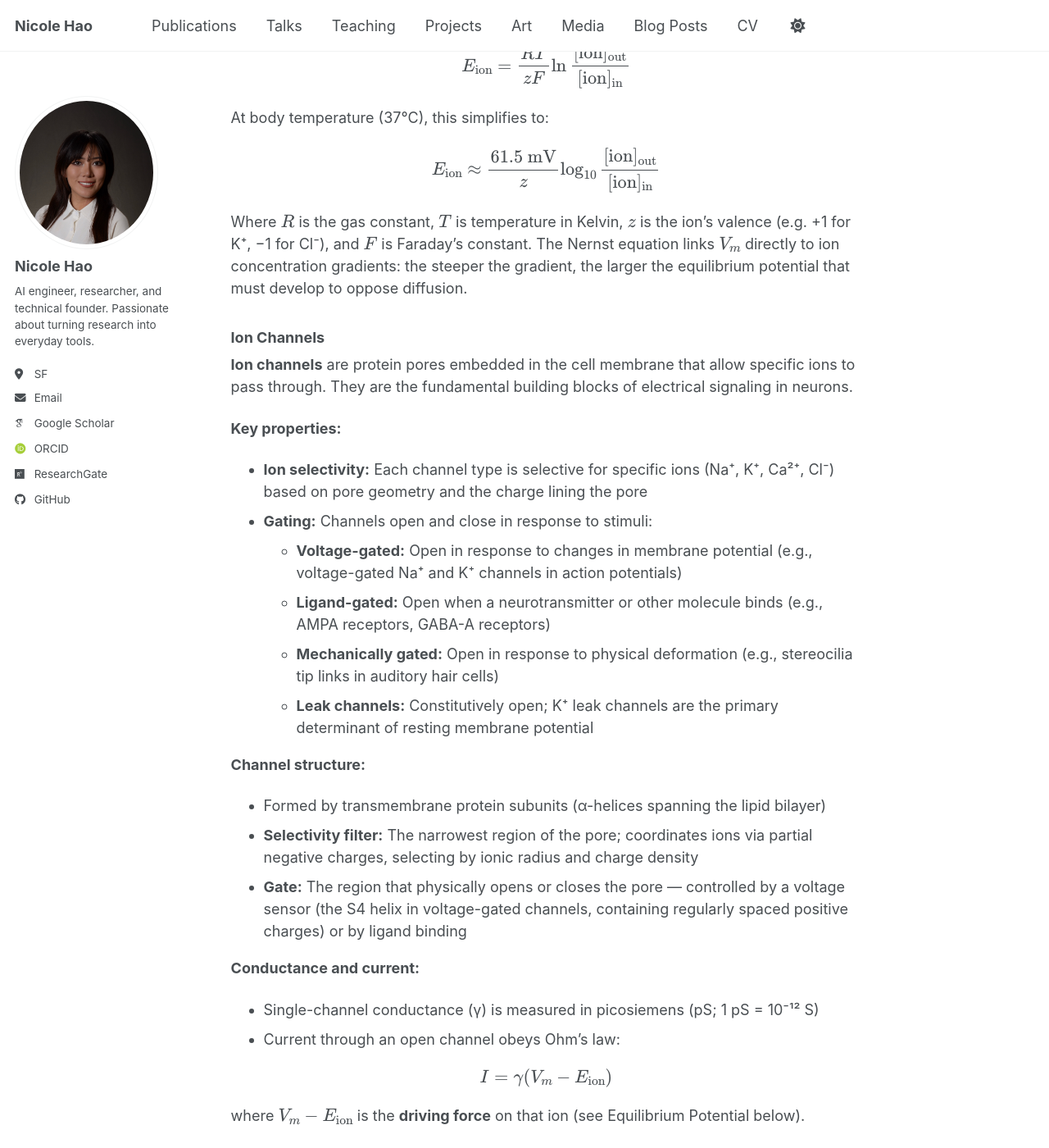
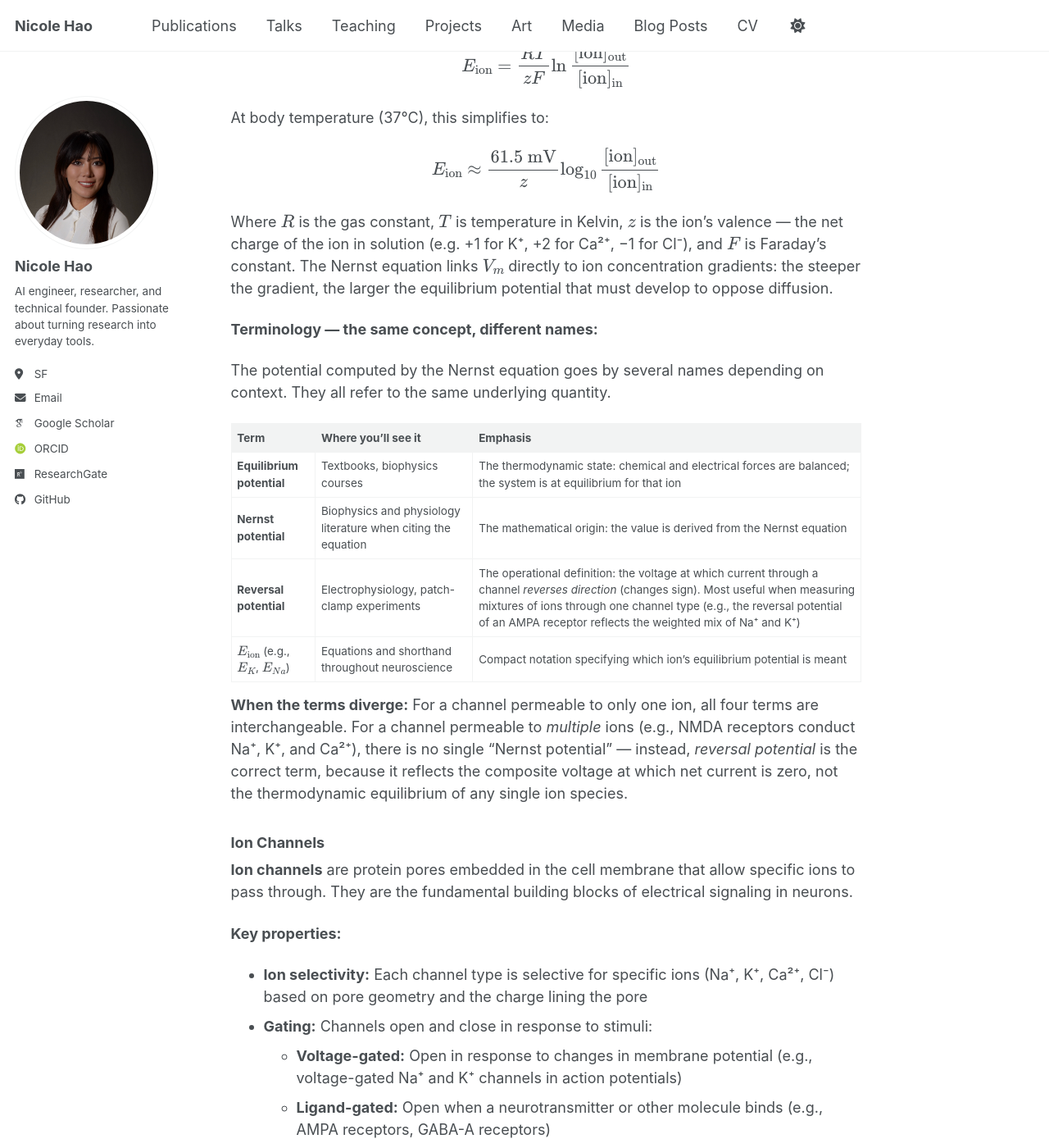
Before and after one commit to nicolehao34/nicolehao34.github.io, a Jekyll site: the page built from _posts/2025-08-18-Study-Notes-On-Neuroscience.md, in a window 1280 px wide and 1400 px high, scrolled down 6858 px. Shown: the whole window at 82% size. Built offline with Jekyll 4.4.1, drawn with Linux system fonts in a browser that asks for light colours; some web fonts are replaced; a script bundle is joined from its source files by our own code; library files that are not in the unit come from our copies; some of the changed text lies outside the part shown.

Commit message:
Enhance explanation of equilibrium potential in neuroscience notes and clarify terminology

```diff
--- a/_posts/2025-08-18-Study-Notes-On-Neuroscience.md
+++ b/_posts/2025-08-18-Study-Notes-On-Neuroscience.md
@@ -207,7 +207,20 @@ At body temperature (37°C), this simplifies to:
 
 $$E_{\text{ion}} \approx \frac{61.5 \text{ mV}}{z} \log_{10} \frac{[\text{ion}]_{\text{out}}}{[\text{ion}]_{\text{in}}}$$
 
-Where \\(R\\) is the gas constant, \\(T\\) is temperature in Kelvin, \\(z\\) is the ion's valence (e.g. +1 for K⁺, −1 for Cl⁻), and \\(F\\) is Faraday's constant. The Nernst equation links \\(V_m\\) directly to ion concentration gradients: the steeper the gradient, the larger the equilibrium potential that must develop to oppose diffusion.
+Where \\(R\\) is the gas constant, \\(T\\) is temperature in Kelvin, \\(z\\) is the ion's valence — the net charge of the ion in solution (e.g. +1 for K⁺, +2 for Ca²⁺, −1 for Cl⁻), and \\(F\\) is Faraday's constant. The Nernst equation links \\(V_m\\) directly to ion concentration gradients: the steeper the gradient, the larger the equilibrium potential that must develop to oppose diffusion.
+
+**Terminology — the same concept, different names:**
+
+The potential computed by the Nernst equation goes by several names depending on context. They all refer to the same underlying quantity.
+
+| Term | Where you'll see it | Emphasis |
+|------|---------------------|----------|
+| **Equilibrium potential** | Textbooks, biophysics courses | The thermodynamic state: chemical and electrical forces are balanced; the system is at equilibrium for that ion |
+| **Nernst potential** | Biophysics and physiology literature when citing the equation | The mathematical origin: the value is derived from the Nernst equation |
+| **Reversal potential** | Electrophysiology, patch-clamp experiments | The operational definition: the voltage at which current through a channel *reverses direction* (changes sign). Most useful when measuring mixtures of ions through one channel type (e.g., the reversal potential of an AMPA receptor reflects the weighted mix of Na⁺ and K⁺) |
+| **\\(E_{\text{ion}}\\)** (e.g., \\(E_K\\), \\(E_{Na}\\)) | Equations and shorthand throughout neuroscience | Compact notation specifying which ion's equilibrium potential is meant |
+
+**When the terms diverge:** For a channel permeable to only one ion, all four terms are interchangeable. For a channel permeable to *multiple* ions (e.g., NMDA receptors conduct Na⁺, K⁺, and Ca²⁺), there is no single "Nernst potential" — instead, *reversal potential* is the correct term, because it reflects the composite voltage at which net current is zero, not the thermodynamic equilibrium of any single ion species.
 
 ### Ion Channels
 
```
